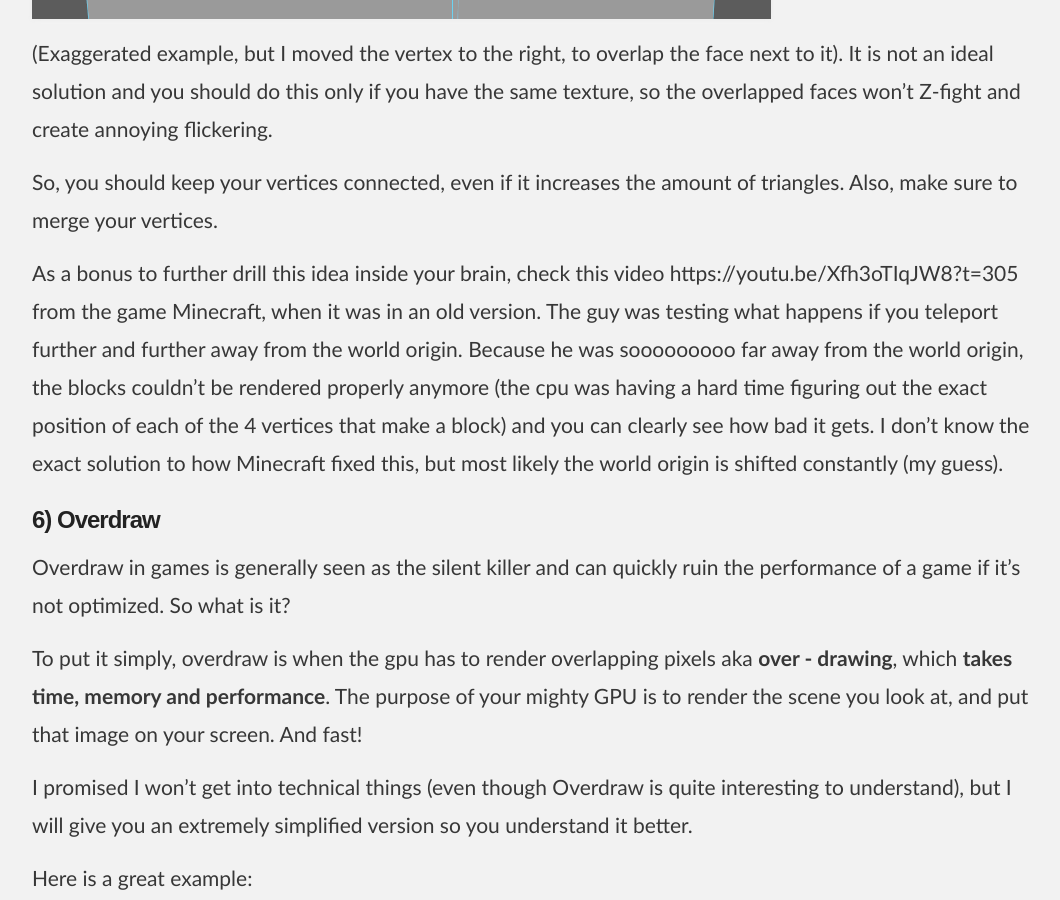
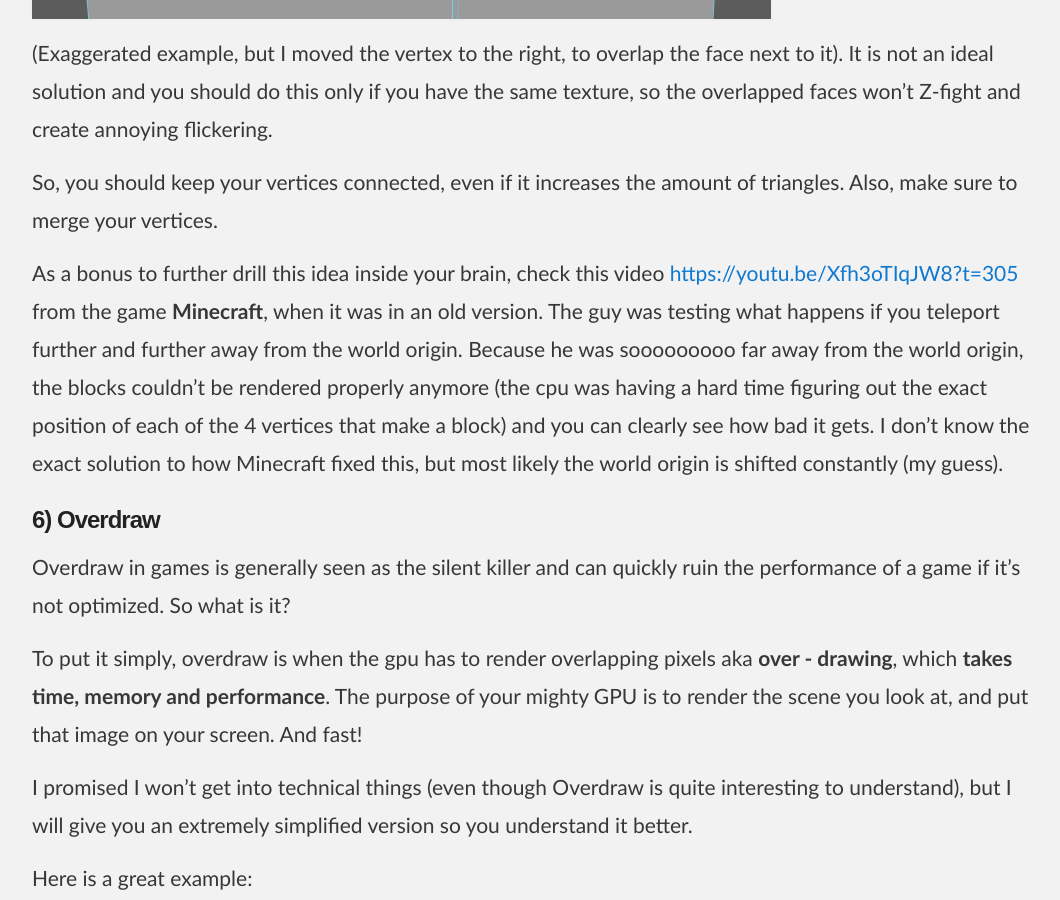
Before and after one commit to comradeintense/assetoptimization, a Jekyll site: the page built from index.md, in a window 1280 px wide and 900 px high, scrolled down 7088 px. Shown: the whole window, without its empty margins (108-1168 px from the left). Built offline with Jekyll 4.4.1, drawn with Linux system fonts in a browser that asks for light colours; our own code applies the rules of GitHub Pages for plain Markdown files; some of the changed lines change nothing that is shown; some of the changed text lies outside the part shown.

Commit message:
Update index.md

```diff
--- a/index.md
+++ b/index.md
@@ -98,7 +98,7 @@
 
 So, you should keep your vertices connected, even if it increases the amount of triangles. Also, make sure to merge your vertices.
 
-As a bonus to further drill this idea inside your brain, check this video https://youtu.be/Xfh3oTIqJW8?t=305 from the game Minecraft, when it was in an old version. The guy was testing what happens if you teleport further and further away from the world origin.
+As a bonus to further drill this idea inside your brain, check this video [https://youtu.be/Xfh3oTIqJW8?t=305](https://youtu.be/Xfh3oTIqJW8?t=305) from the game **Minecraft**, when it was in an old version. The guy was testing what happens if you teleport further and further away from the world origin.
 Because he was sooooooooo far away from the world origin, the blocks couldn't be rendered properly anymore (the cpu was having a hard time figuring out the exact position of each of the 4 vertices that make a block) and you can clearly see how bad it gets. I don't know the exact solution to how Minecraft fixed this, but most likely the world origin is shifted constantly (my guess).
 
 ### 6) Overdraw
@@ -111,32 +111,40 @@
 
 Here is a great example:
 
+![overdraw](images/overdraw.png)
+
 In this image (imagine this is a 3d rendered scene), the CPU would make draw calls for the environment ( the couple in the back ), and draw calls for the glasses. After that, the GPU has to render the pixels on your screen, and to do that, it would take a lot of time to render BOTH the couple AND the glass lens (overlapping pixels on the right lens of the glasses).
 
 **So what can you do about overdraw?**
 
 Imagine you have this scenario, where you have this building which is made with two 'shapes', the tall one, and then the long one that goes through the main tall one. To avoid making a lot of cuts and saving on triangles, you decide to go through the main building like this:
 
+![ov1](images/ov1.png)
+
 Seen from below:
 
+![ov2](images/ov2.jpg)
 
 In this case, the red and blue area on both buildings are OVERDRAWN, and **you must cut them out because of overdraw**. Basically, the GPU has to render those pixels (which you will never see), marked in red from the tall building and blue from the main building.
 
 To avoid overdraw, you should cut your model like this, by cutting out the big area which the camera doesn't see, and preventing the GPU to work more than needed:
 
+![ov3](images/ov3.png)
 
 Exploded view for better understanding:
 
-
+![ov4](images/ov4.png)
 
 _(This is just an example specifically to describe overdraw. The mesh is not properly triangulated, and there are a lot of Ngons)_
 
-Main takeaway: d**on't make the GPU render pixels which are not seen to the camera!**
+Main takeaway: **don't make the GPU render pixels which are not seen to the camera!**
+
 Another example to illustrate the overdraw. You have this image of a sword and you will add it in a game.
 
+![ov5](images/ov5.png)
 
 **What would be better ?**
-To go with Fig1 where you have only 2 triangles or go with Fig2 where you have 13 triangles ? In the image, the red part is alpha, transparent.
+To go with **Fig1** where you have only 2 triangles or go with **Fig2** where you have 13 triangles ? In the image, the red part is alpha, transparent.
 
 If you understood everything so far, the clear answer is figure 2. The increase in triangles doesn't matter, what you absolutely want however, is to reduce the overdraw! Even though the pixels in the red area are transparent, they are "there" so to speak. The CPU will do a draw call for that shape and the GPU will STILL calculate them, just that they will be turned invisible. Waste of time and memory bandwidth.
 
@@ -150,11 +158,13 @@
 
 Here is an explanation:
 
+![overshade](images/overshading.jpg)
 
 On a building I did some time ago, I had this dilemma. I wanted to save on triangles so I merged all the vertices on the top and bottom (the most right side face). Technically, you won't see any issues with this ingame. However, you are making the GPU work harder for something which can be simplified by adding a few extra cuts. Sure, the cost will be more triangles, but as already explained it doesn't matter that much compared to the wasted work the GPU has to put in.
 
 Here is the building and to clean it up I came with this solution, and everything is connected properly (before and after):
-
+![tr1](images/tr1.png)
+![tr2](images/tr2.png)
 
 An argument can be made about the fact that modern GPUs are insanely fast at calculating this, however, I see it as **sweeping dirt under the rug**. It literally takes very few minutes to come up with a better topology and solve this issue, so as much as possible try to avoid having on your mesh long thin triangles.
 
@@ -177,6 +187,7 @@
 
 Here is an example of a mip map chain:
 
+![mm](images/mm.png)
 
 This happens automatically by the game engine, you don't have to do anything.
 
@@ -204,6 +215,8 @@
 _normal + _specular together (XYS)
 
 You can see a good chart made by **Ronyx69** to see what size those compressed textures will have:
+
+![sizes](images/sizes.png)
 
 _above chart is in MB_
 
```
